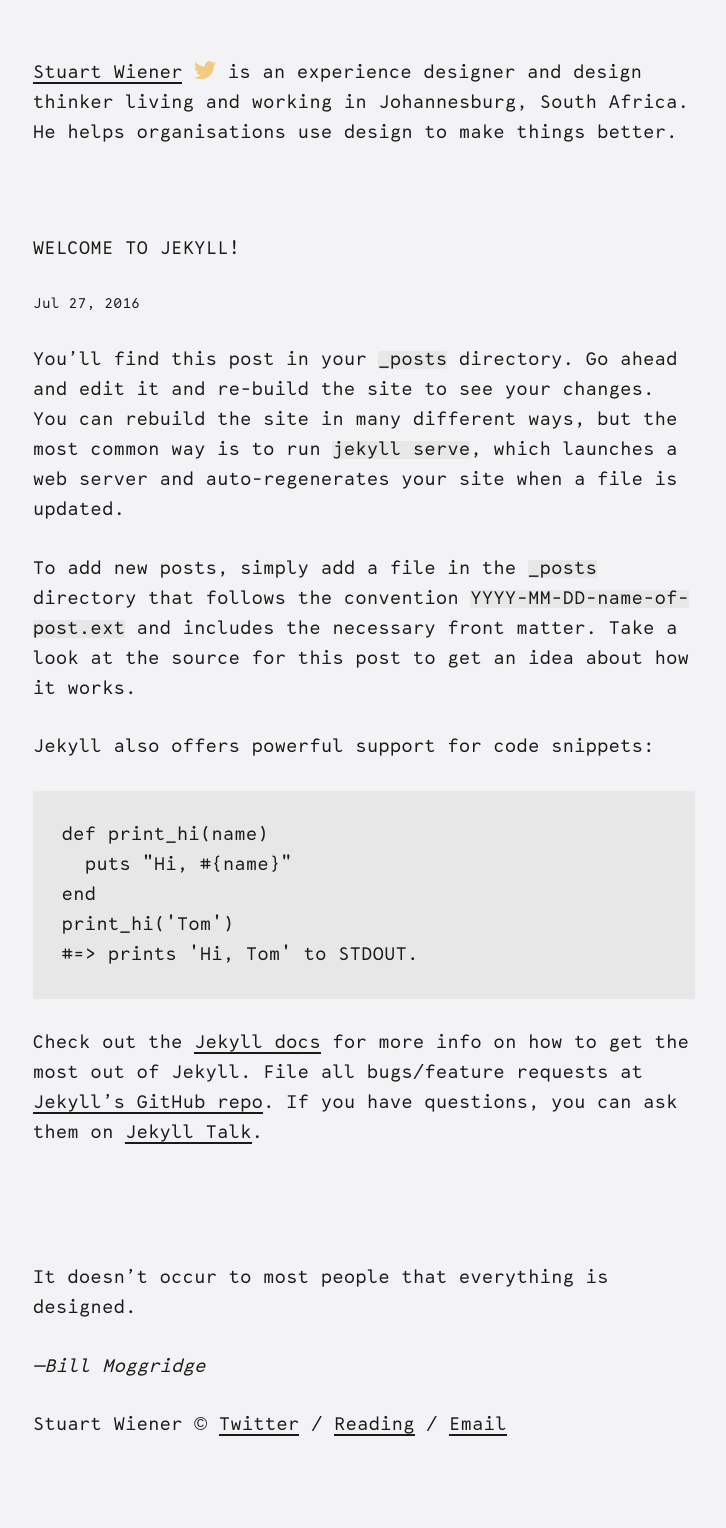
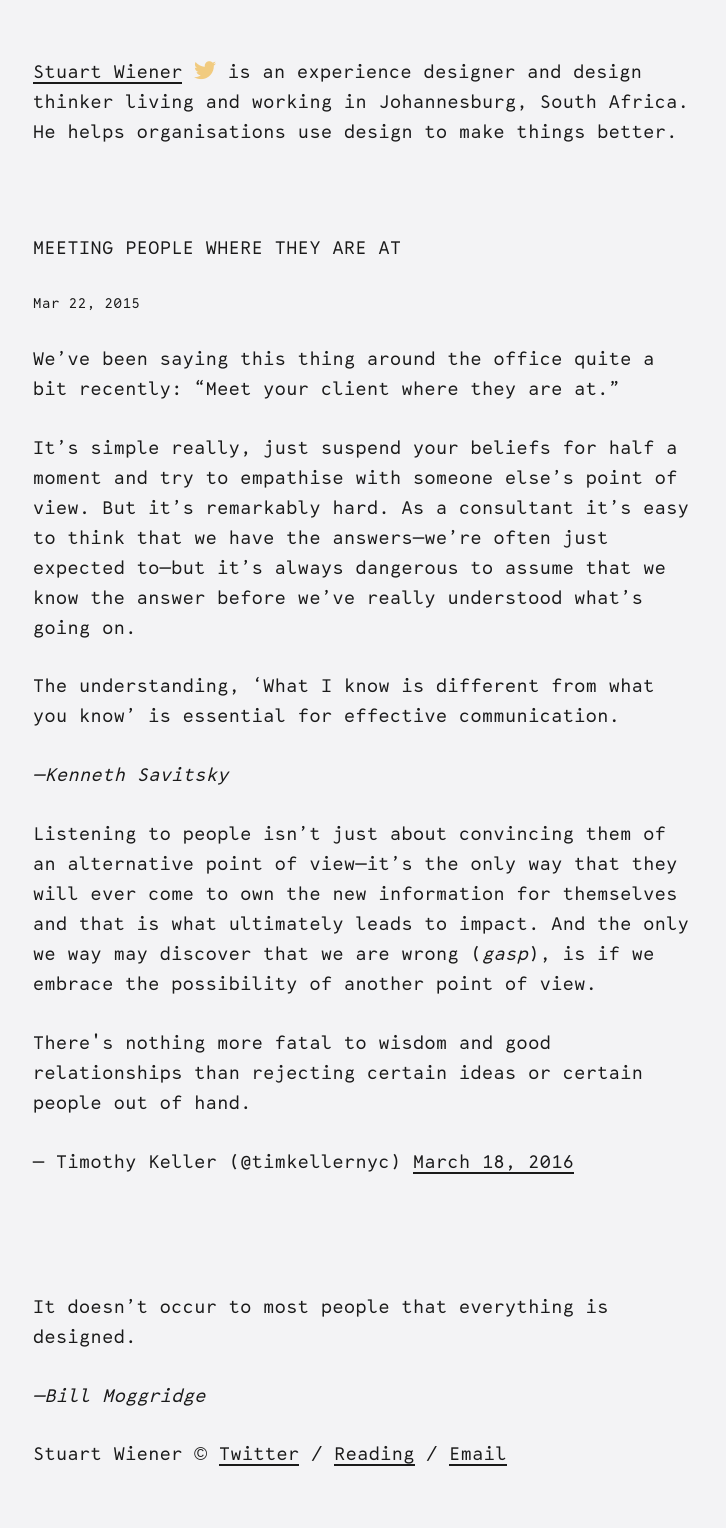
Before and after one commit to stuartwiener/stuartwiener.github.io, a Jekyll site: the page built from _posts/2016-07-27-welcome-to-jekyll.md, in a window 1280 px wide. Shown: the whole page, without its empty margins (132-858 px from the left). Built offline with Jekyll 4.4.1, drawn with Linux system fonts in a browser that asks for light colours; some web fonts are replaced; comment, search, counter and statistics services are not loaded; before the commit the page ends 1498 px from its top, so only the background shows below that.

Commit message:
added initial content

```diff
--- a/_posts/2016-07-27-welcome-to-jekyll.md
+++ b/_posts/2016-07-27-welcome-to-jekyll.md
@@ -1,25 +1,17 @@
 ---
 layout: post
-title:  "Welcome to Jekyll!"
-date:   2016-07-27 10:15:46 +0200
-categories: jekyll update
+title:  "Meeting people where they are at"
+date:   2015-03-22 10:15:46 +0200
+categories: strategy
 ---
-You’ll find this post in your `_posts` directory. Go ahead and edit it and re-build the site to see your changes. You can rebuild the site in many different ways, but the most common way is to run `jekyll serve`, which launches a web server and auto-regenerates your site when a file is updated.
+We’ve been saying this thing around the office quite a bit recently: “Meet your client where they are at.”
 
-To add new posts, simply add a file in the `_posts` directory that follows the convention `YYYY-MM-DD-name-of-post.ext` and includes the necessary front matter. Take a look at the source for this post to get an idea about how it works.
+It’s simple really, just suspend your beliefs for half a moment and try to empathise with someone else’s point of view. But it’s remarkably hard. As a consultant it’s easy to think that we have the answers—we’re often just expected to—but it’s always dangerous to assume that we know the answer before we’ve really understood what’s going on.
 
-Jekyll also offers powerful support for code snippets:
+> The understanding, ‘What I know is different from what you know’ is essential for effective communication.
 
-{% highlight ruby %}
-def print_hi(name)
-  puts "Hi, #{name}"
-end
-print_hi('Tom')
-#=> prints 'Hi, Tom' to STDOUT.
-{% endhighlight %}
+<cite>Kenneth Savitsky</cite>
 
-Check out the [Jekyll docs][jekyll-docs] for more info on how to get the most out of Jekyll. File all bugs/feature requests at [Jekyll’s GitHub repo][jekyll-gh]. If you have questions, you can ask them on [Jekyll Talk][jekyll-talk].
+Listening to people isn’t just about convincing them of an alternative point of view—it’s the only way that they will ever come to own the new information for themselves and that is what ultimately leads to impact. And the only we way may discover that we are wrong (*gasp*), is if we embrace the possibility of another point of view.
 
-[jekyll-docs]: http://jekyllrb.com/docs/home
-[jekyll-gh]:   https://github.com/jekyll/jekyll
-[jekyll-talk]: https://talk.jekyllrb.com/
+<blockquote class="twitter-tweet" data-lang="en"><p lang="en" dir="ltr">There&#39;s nothing more fatal to wisdom and good relationships than rejecting certain ideas or certain people out of hand.</p>&mdash; Timothy Keller (@timkellernyc) <a href="https://twitter.com/timkellernyc/status/710940099647770625">March 18, 2016</a></blockquote> <script async src="//platform.twitter.com/widgets.js" charset="utf-8"></script>
```
Also changed, not shown: _posts/2016-07-27-hello-world.md (deleted, +0 -18 lines).
